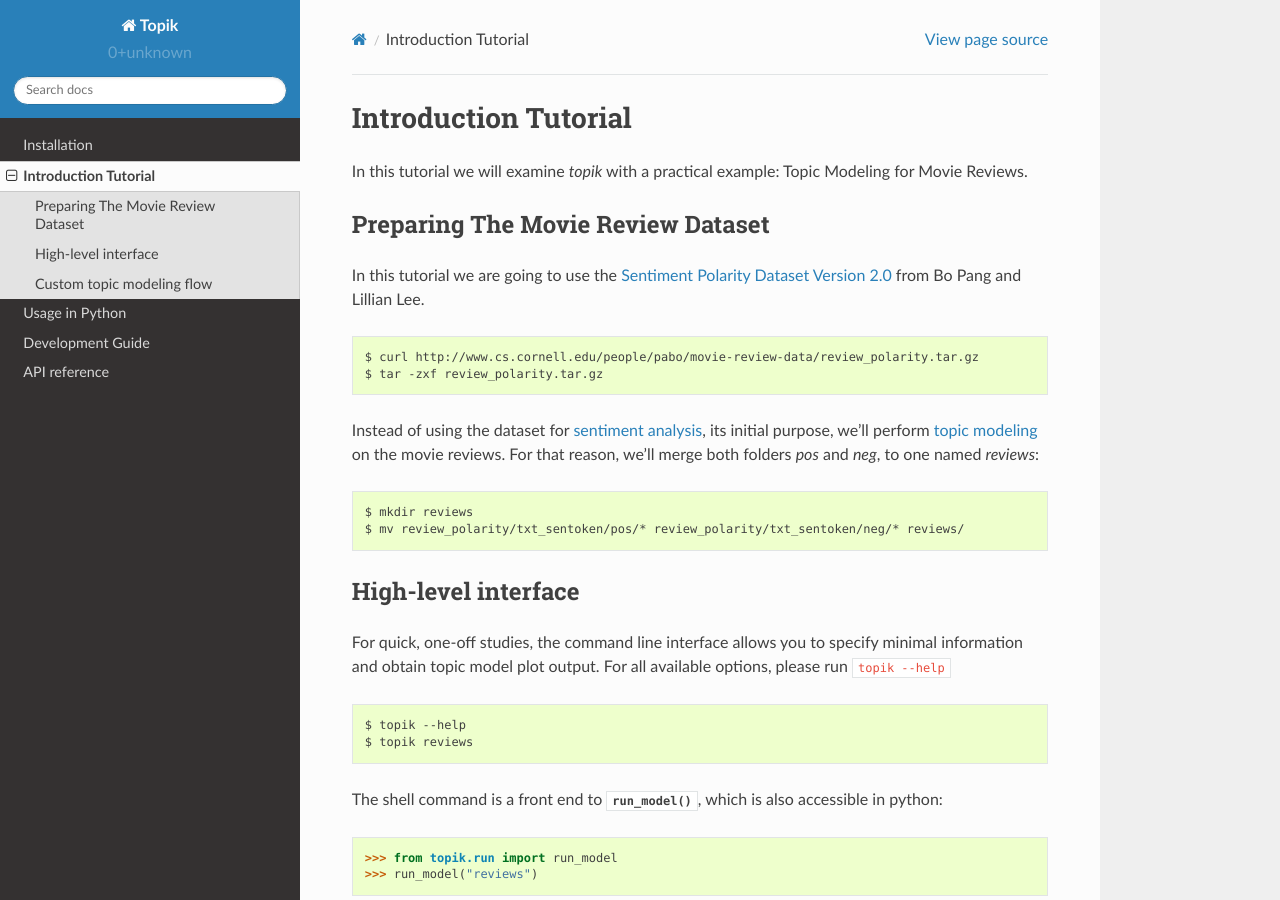
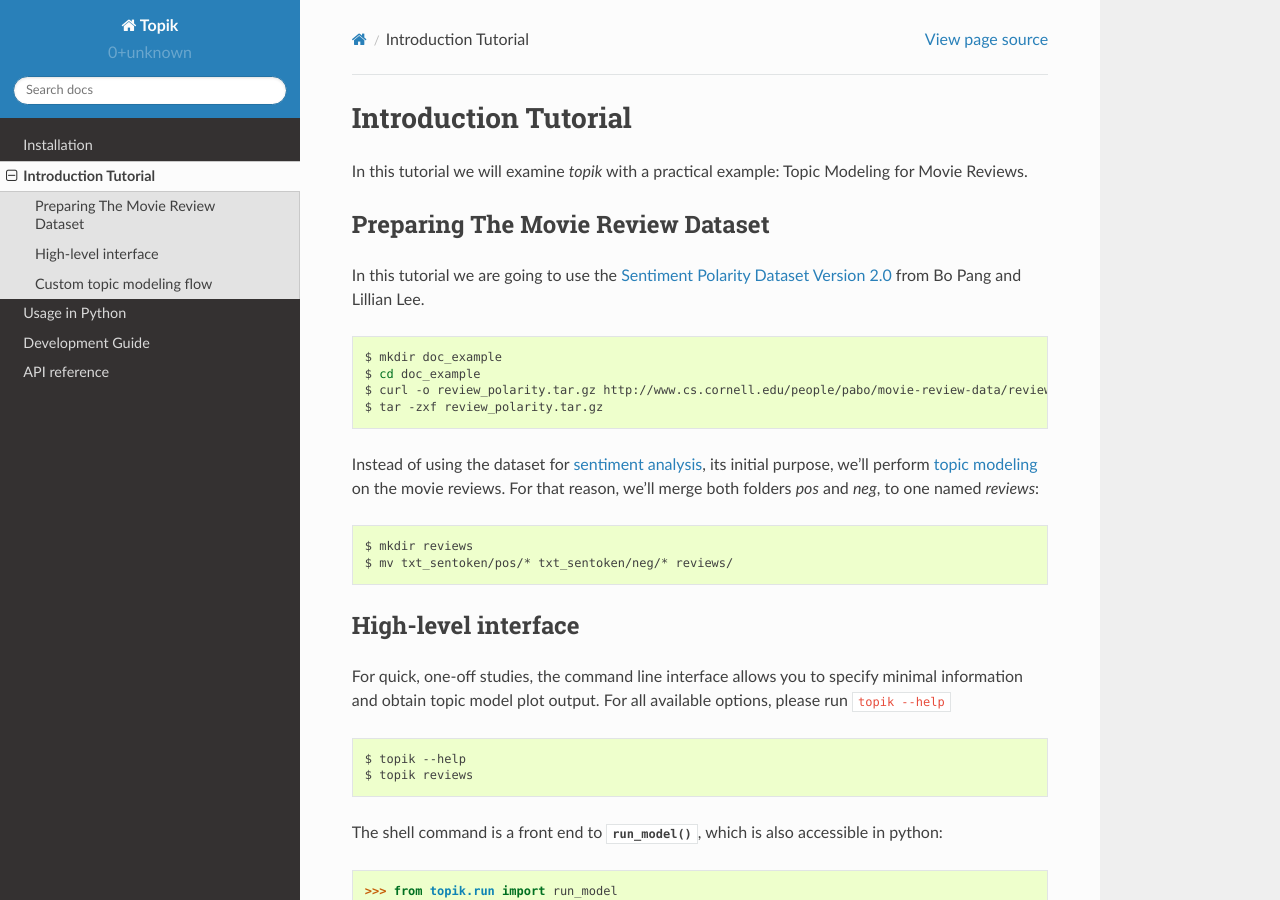
Before and after one commit to ContinuumIO/topik, a Sphinx documentation site: the page built from docs/example.rst, in a window 1280 px wide and 900 px high. Built offline with Sphinx 7.4.7 and the Read the Docs theme 2.0.0, drawn with Linux system fonts in a browser that asks for light colours.

Commit message:
fix some dataset setup shell commands

```diff
--- a/docs/example.rst
+++ b/docs/example.rst
@@ -14,7 +14,9 @@ Lillian Lee.
 
 .. code-block:: shell
 
-    $ curl http://www.cs.cornell.edu/people/pabo/movie-review-data/review_polarity.tar.gz
+    $ mkdir doc_example
+    $ cd doc_example
+    $ curl -o review_polarity.tar.gz http://www.cs.cornell.edu/people/pabo/movie-review-data/review_polarity.tar.gz
     $ tar -zxf review_polarity.tar.gz
 
 
@@ -27,7 +29,7 @@ named `reviews`:
 .. code-block:: shell
 
     $ mkdir reviews
-    $ mv review_polarity/txt_sentoken/pos/* review_polarity/txt_sentoken/neg/* reviews/
+    $ mv txt_sentoken/pos/* txt_sentoken/neg/* reviews/
 
 
 High-level interface
```
